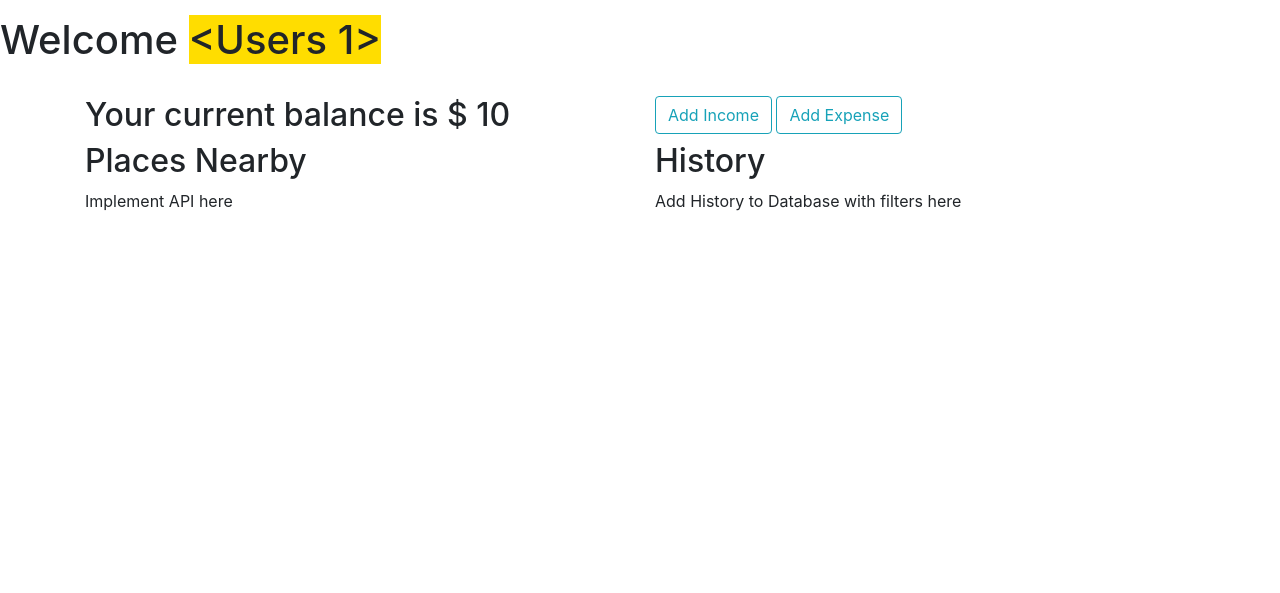
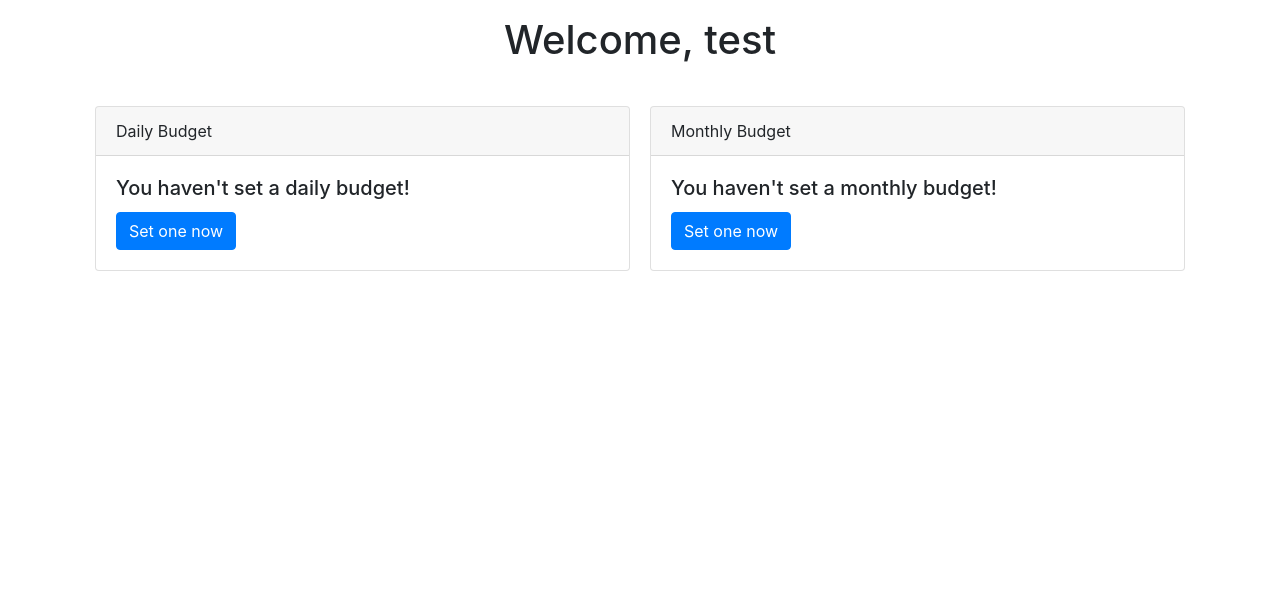
Before and after one commit to StudentDX/MoneyMunchers, a Flask app: template app/templates/profile.html in a window 1280 px wide. Shown: the part 56-649 px from the top of the page. Run offline with Flask 2, Linux system fonts and the light colour scheme; data comes from the database, SQL or seed files in the repository; tables that the repository leaves empty hold one stand-in row (values such as "Sample post"); the template is opened without the code that fills it: values that come from a table or form of the project are taken from there, most other values are stand-ins (such as "Sample title", 1, 10 or a date in 2020); some libraries are stand-ins or nearby versions.

Commit message:
implemented adding budgets

```diff
--- a/app/models.py
+++ b/app/models.py
@@ -7,7 +7,8 @@ class Users(db.Model,UserMixin):
     id = db.Column(db.Integer,primary_key=True,nullable=False)
     username = db.Column(db.String(80),unique=True,nullable=False)
     password = db.Column(db.String(80),nullable=False)
-    budget = db.Column(db.Float)
+    daily_budget = db.Column(db.Float)
+    monthly_budget = db.Column(db.Float)
 
     expenses = db.relationship('Expenses',backref='user')
 
--- a/app/static/js/login.js
+++ b/app/static/js/login.js
@@ -1,10 +1,8 @@
 var user_field = document.getElementById('username');
-user_field.setAttribute('id','user-field');
 user_field.setAttribute('class','form-control');
 user_field.setAttribute('placeholder','e.g. moneymuncher');
 
 var pass_field = document.getElementById('password');
-pass_field.setAttribute('id','pass-field');
 pass_field.setAttribute('class','form-control');
 pass_field.setAttribute('placeholder','Minimum 8 Characters');
 
--- /dev/null
+++ b/app/static/js/profile.js
@@ -0,0 +1,9 @@
+var fields = document.getElementsByTagName('input');
+for (field of fields) {
+    if (field.getAttribute('id') == 'amount') {
+        field.setAttribute('class','form-control');
+        field.setAttribute('step','.01');
+        field.setAttribute('type','number');
+        field.setAttribute('placeholder','0.00');
+    }
+}
--- a/app/static/js/signup.js
+++ b/app/static/js/signup.js
@@ -1,15 +1,12 @@
 var user_field = document.getElementById('username');
-user_field.setAttribute('id','user-field');
 user_field.setAttribute('class','form-control');
 user_field.setAttribute('placeholder','e.g. moneymuncher');
 
 var pass_field = document.getElementById('password');
-pass_field.setAttribute('id','pass-field');
 pass_field.setAttribute('class','form-control');
 pass_field.setAttribute('placeholder','Minimum 8 Characters');
 
 var repeat_field = document.getElementById('repeat');
-repeat_field.setAttribute('id','repeat-field');
 repeat_field.setAttribute('class','form-control');
 repeat_field.setAttribute('placeholder','Type it again!');
 
--- a/app/templates/budget.html
+++ /dev/null
@@ -1 +0,0 @@
-{% extends 'base.html' %}
--- a/app/templates/login.html
+++ b/app/templates/login.html
@@ -8,11 +8,11 @@
         <form method="POST">
             {{ form.csrf_token }}
             <div class="form-group">
-                <label for="user-field">{{ form.username.label }}</label>
+                <label for="username">{{ form.username.label }}</label>
                 {{ form.username() }}
             </div>
             <div class="form-group">
-                <label for="pass-field">{{ form.password.label }}</label>
+                <label for="password">{{ form.password.label }}</label>
                 {{ form.password() }}
             </div>
             <div>{{ form.submit() }}</div>
--- a/app/templates/profile.html
+++ b/app/templates/profile.html
@@ -1,55 +1,101 @@
 {% extends 'base.html' %}
+
+{% block style %}
 <style>
-  body {
-  padding-top: 80px;
-  text-align: center;
-  font-family: monaco, monospace;
+    input[type=submit] {
+        display: none;
     }
-h1, h2 {
-  display: inline-block;
-  background: #fff;
+    .card {
+        margin: 10px;
     }
-h1 {
-  font-size: 30px
+    .column {
+        width: 50%;
     }
-h2 {
-  font-size: 20px;
-}
+</style>
+{% endblock %}
 
-</style>
-
-{% block title %} {% endblock %}
+{% block title %}{{ user.username }}'s Profile{% endblock %}
 
 {% block content %}
-<style>
-high {
-  background: #fd0;
-}
-</style>
-<h1>Welcome <high>{{user}}</high></h1><br>
-
-
+<div class="container">
+    <h1 align="center">Welcome, {{ user.username }}</h1>
+    <br>
     <div class="container">
         <div class="row">
-    <div class="col-sm">
-      <h2>Your current balance is $ {{balance}}</h2>
+            <div class="column">
+                <div class="card">
+                    <div class="card-header">Daily Budget</div>
+                    <div class="card-body">
+                        {% if user.daily_budget is not none %}
+                            <ul class="list-group list-group-flush">
+                                <li class="list-group-item">
+                                    Remaining Budget:
+                                </li>
+                                <li class="list-group-item">
+                                    Total Budget: {{ user.daily_budget }}
+                                </li>
+                            </ul>
+                        {% else %}
+                            <h5 class="card-title">You haven't set a daily budget!</h5>
+                            <button class="btn btn-primary" type="button" data-target="#daily" data-toggle="collapse" aria-expanded="false" aria-controls="daily">
+                                Set one now
+                            </button>
+                            <div class="collapse" id="daily">
+                                <hr>
+                                <form method="POST">
+                                    {{ daily.csrf_token }}
+                                    <div class="input-group">
+                                        <div class="input-group-prepend">
+                                            <span class="input-group-text">$</span>
                                         </div>
-    <div class="col-sm">
-      <button type="button" class="btn btn-outline-info">Add Income</button>
-      <button type="button" class="btn btn-outline-info">Add Expense</button>
+                                        {{ daily.amount() }}
+                                    </div>
+                                    <div class="input-group-append">{{ daily.submit() }}</div>
+                                </form>
+                            </div>
+                        {% endif %}
                     </div>
                 </div>
-  <div class="row">
-    <div class="col-sm">
-      <h2> Places Nearby </h2>
-      <p> Implement API here </p>
             </div>
-    <div class="col-sm">
-      <h2> History </h2>
-      <p> Add History to Database with filters here </p>
+        <div class="column">
+            <div class="card">
+                <div class="card-header">Monthly Budget</div>
+                <div class="card-body">
+                    {% if user.monthly_budget is not none %}
+                        <ul class="list-group list-group-flush">
+                            <li class="list-group-item">
+                                Remaining Budget:
+                            </li>
+                            <li class="list-group-item">
+                                Total Budget: {{ user.monthly_budget }}
+                            </li>
+                        </ul>
+                    {% else %}
+                        <h5 class="card-title">You haven't set a monthly budget!</h5>
+                        <button class="btn btn-primary" type="button" data-target="#monthly" data-toggle="collapse" aria-expanded="false" aria-controls="monthly">
+                            Set one now
+                        </button>
+                        <div class="collapse" id="monthly">
+                        <hr>
+                            <form method="POST">
+                                {{ monthly.csrf_token }}
+                                <div class="input-group">
+                                    <div class="input-group-prepend">
+                                        <span class="input-group-text">$</span>
+                                    </div>
+                                    {{ monthly.amount() }}
+                                </div>
+                                <div class="input-group-append">{{ monthly.submit() }}</div>
+                            </form>
+                        </div>
+                    {% endif %}
                 </div>
             </div>
+        </div>
+    </div>
+</div>
+{% endblock %}
 
-
-
+{% block script %}
+<script src="../static/js/profile.js"></script>
 {% endblock %}
```
Also changed, not shown: app/__init__.py (+16 -3 lines), app/forms.py (+11 -1 lines), data/database.db. Lines whose indentation alone changed are shown as unchanged.
